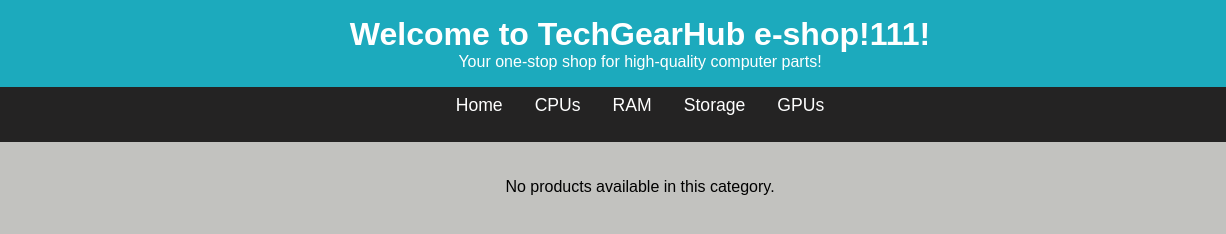
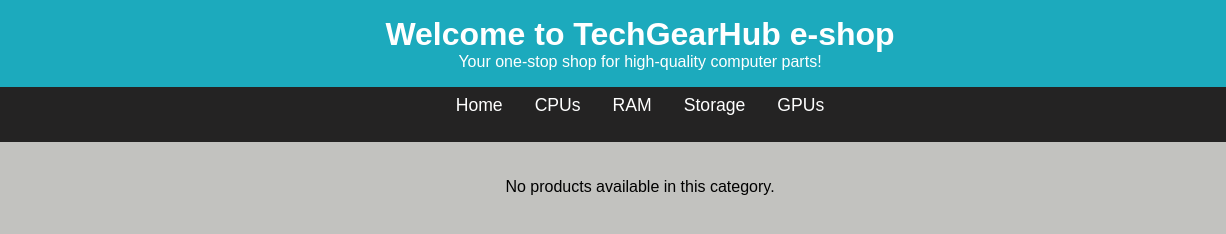
Before and after one commit to Niroth36/SimpleEshop, a website: page web-app/public/EshopPage.html in a window 1280 px wide. Shown: the full height of the page, 0-1226 px from the left. Drawn offline with Linux system fonts and the light colour scheme; no server answers.

Commit message:
update home page

```diff
--- a/web-app/public/EshopPage.html
+++ b/web-app/public/EshopPage.html
@@ -9,7 +9,7 @@
 </head>
 <body>
     <header>
-        <h1>Welcome to TechGearHub e-shop!111!</h1>
+        <h1>Welcome to TechGearHub e-shop</h1>
         <p>Your one-stop shop for high-quality computer parts!</p>
     </header>
 
```
